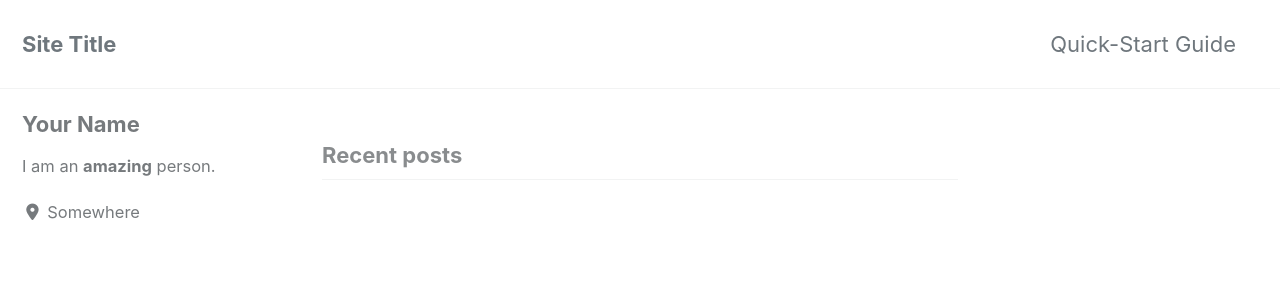
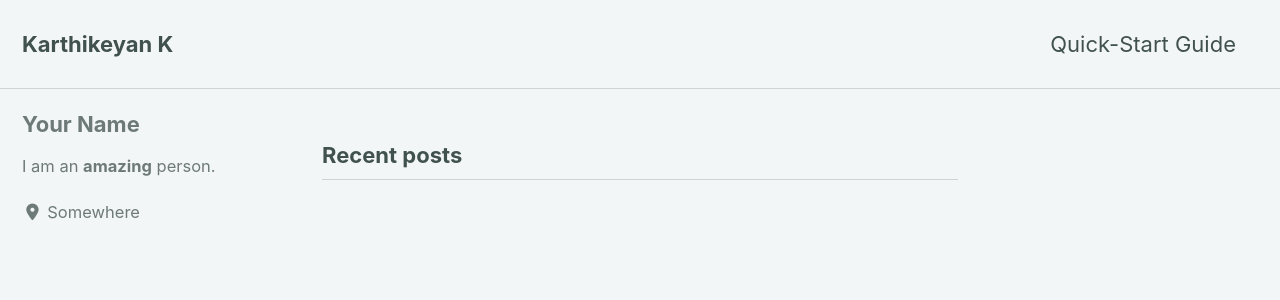
Before and after one commit to keyank/keyank.github.io, a Jekyll site: the page built from index.html, in a window 1280 px wide and 900 px high. Shown: the top 300 px of the window. Built offline with Jekyll 4.4.1, drawn with Linux system fonts in a browser that asks for light colours; cached includes are drawn as plain includes; nearby versions of some CDN libraries; the list of posts is cut into pages by our own code; some of the changed text lies outside the part shown.

```diff
--- a/_config.yml
+++ b/_config.yml
@@ -12,15 +12,15 @@
 
 # theme                  : "minimal-mistakes-jekyll"
 # remote_theme           : "mmistakes/minimal-mistakes"
-minimal_mistakes_skin    : "default" # "air", "aqua", "contrast", "dark", "dirt", "neon", "mint", "plum", "sunrise"
+minimal_mistakes_skin    : "mint" # "default"  "air", "aqua", "contrast", "dark", "dirt", "neon", "mint", "plum", "sunrise"
 
 # Site Settings
 locale                   : "en-US"
-title                    : "Site Title"
+title                    : "Karthikeyan K"
 title_separator          : "-"
 subtitle                 : # site tagline that appears below site title in masthead
-name                     : "Your Name"
-description              : "An amazing website."
+name                     : "Karthikeyan K"
+description              : "I am a final year B.Tech-M.Tech dual degree student at Indian Institute of Technology, Kanpur"
 url                      : # the base hostname & protocol for your site e.g. "https://mmistakes.github.io"
 baseurl                  : # the subpath of your site, e.g. "/blog"
 repository               : # GitHub username/repo-name e.g. "mmistakes/minimal-mistakes"
```
Also changed, not shown: 1 other file.
